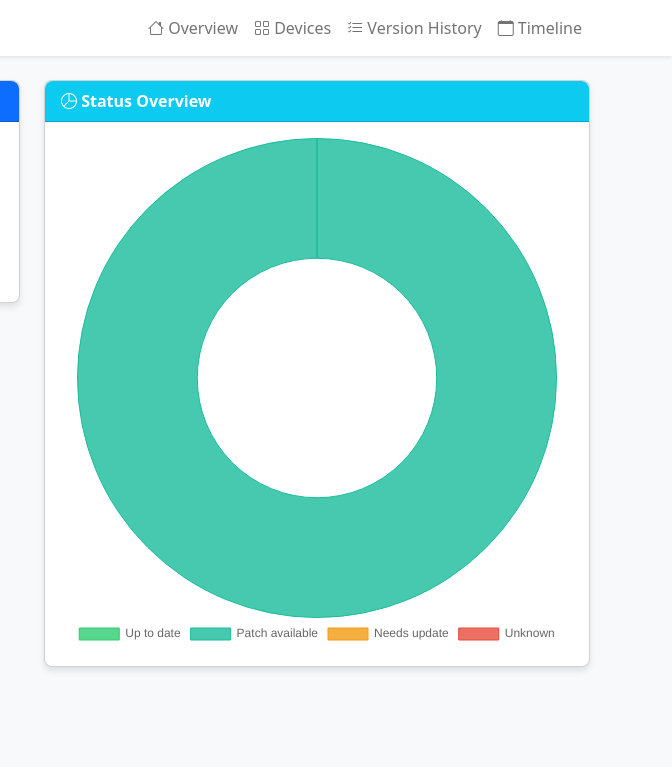
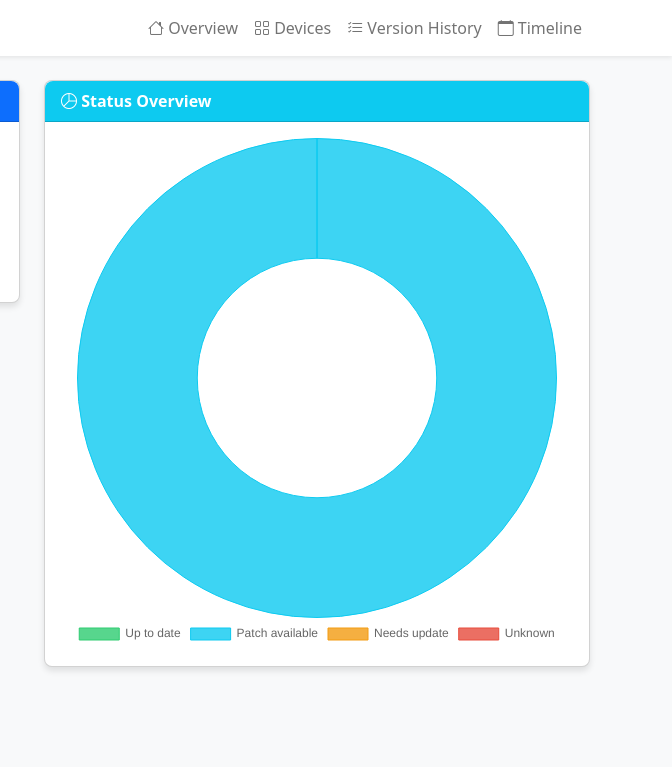
Before and after one commit to Clausen-Engineering/3a-console-sensor-device-status, a plain HTML site: page index.html in a window 1280 px wide. Shown: the top 767 px of the page, 608-1280 px from the left. Drawn offline with nearby package versions, Linux system fonts and the light colour scheme.

Commit message:
Fixed colour inconsistency

```diff
--- a/index.html
+++ b/index.html
@@ -510,13 +510,13 @@
                             data: Object.values(statusCounts),
                             backgroundColor: [
                                 'rgba(46, 204, 113, 0.8)',  // Up to date - green
-                                'rgba(26, 188, 156, 0.8)',  // Patch available - teal
+                                'rgba(13, 202, 240, 0.8)',  // Patch available - teal
                                 'rgba(243, 156, 18, 0.8)',  // Needs update - orange
                                 'rgba(231, 76, 60, 0.8)'    // Unknown - red
                             ],
                             borderColor: [
                                 'rgba(46, 204, 113, 1)',
-                                'rgba(26, 188, 156, 1)',
+                                'rgba(13, 202, 240, 1)',
                                 'rgba(243, 156, 18, 1)',
                                 'rgba(231, 76, 60, 1)'
                             ],
```
